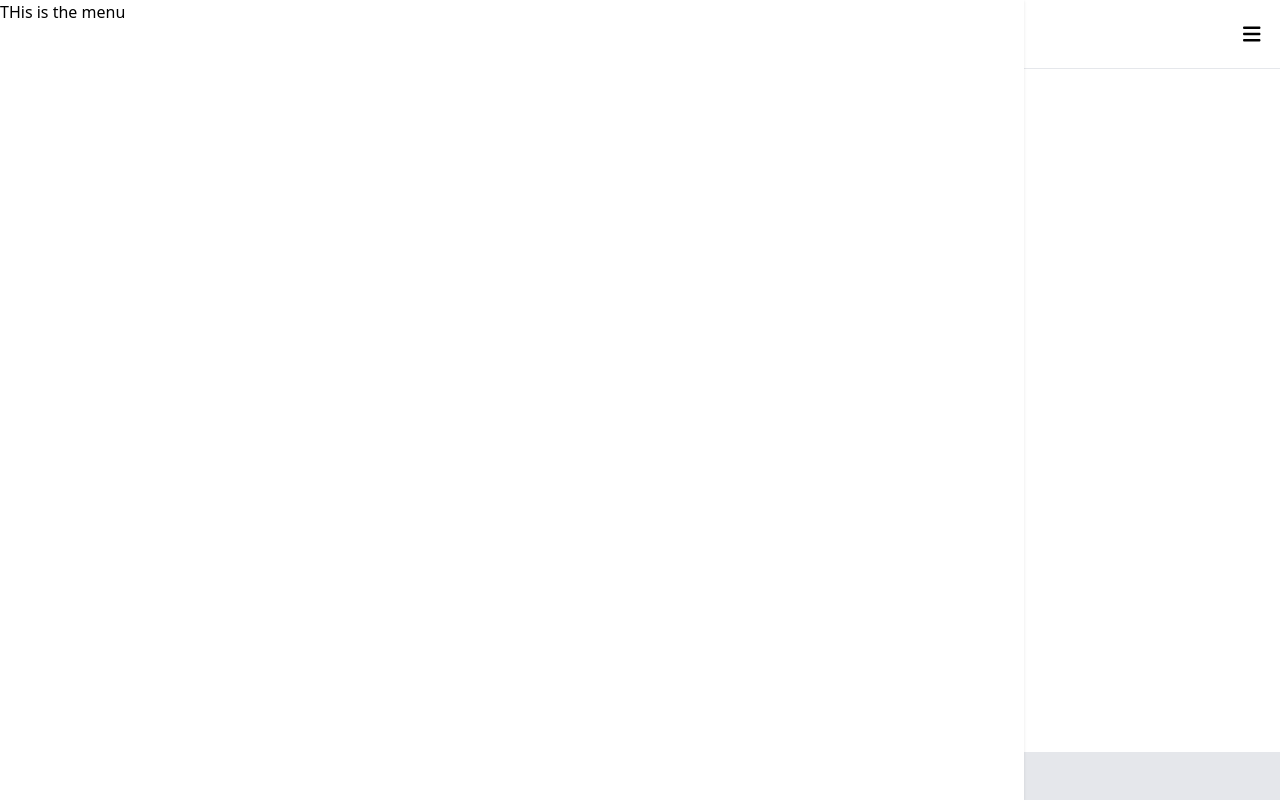
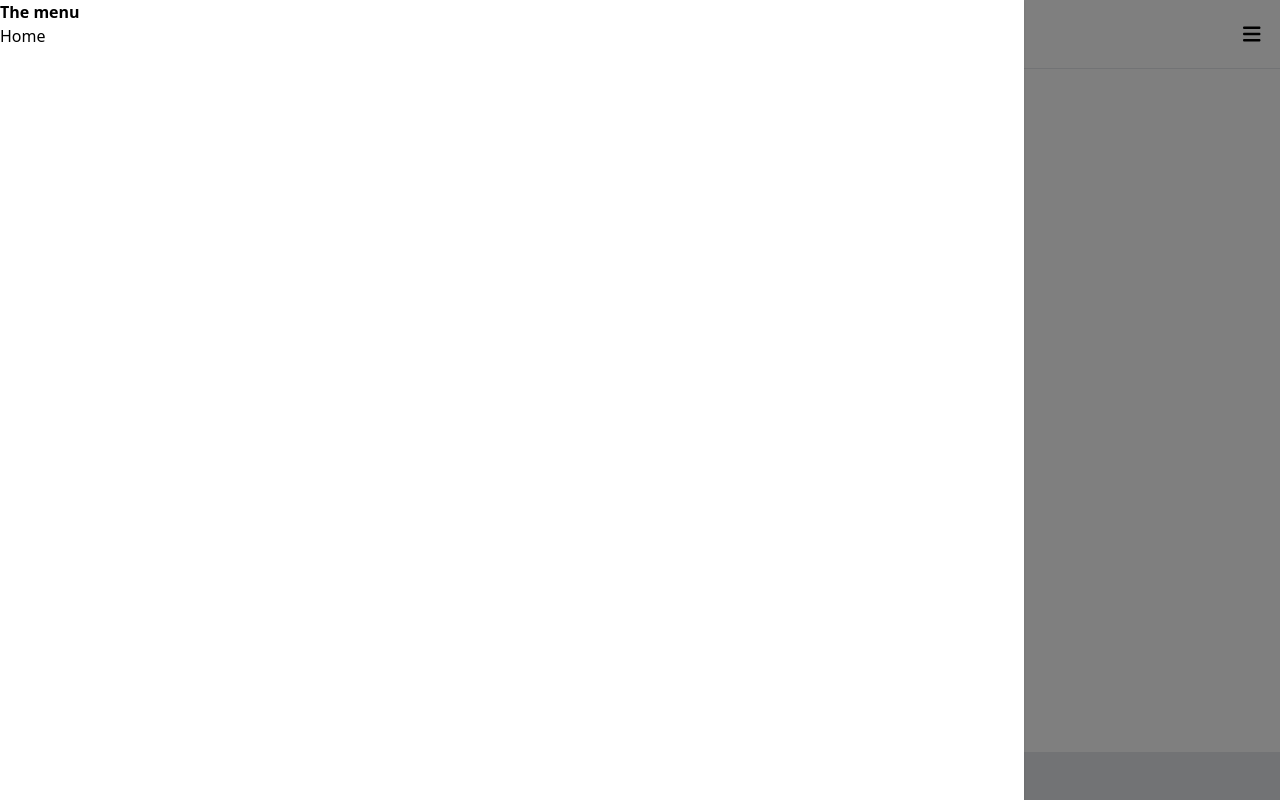
Before and after one commit to ominezX9/Learn-React-Tuts, a React (Create React App) app: page / in a window 1280 px wide. Both pictures are taken after a click on the icon 1251 px from the left and 33 px from the top of the page. Built offline with nearby package versions, Linux system fonts and the light colour scheme.

Commit message:
Clickable Menu Done

```diff
--- a/src/Components/HelloWorld.js
+++ b/src/Components/HelloWorld.js
@@ -4,7 +4,9 @@ import React from "react";
 class HelloWorld extends React.Component{
     render(){
         return(
-            <h1>Hello World</h1>
+            <div className="p-5 text-2xl">
+                <h1 className="font-bold">This is the homepage</h1>
+            </div>
         )
     }
 
--- a/src/Components/Navigation.js
+++ b/src/Components/Navigation.js
@@ -8,6 +8,13 @@ import { useTransition, animated } from "react-spring";
 
 function Navigation(){
     const [showMenu, setShowMenu] = useState(false);
+
+    const maskTransitions =   useTransition(showMenu, {
+        from: {opacity: 0},
+        enter:{opacity: 1},
+        leave: {opacity: 0}
+    });
+
     const menuTransitions =   useTransition(showMenu, {
         from: {opacity: 0, left: '-100px'},
         enter:{opacity: 1, left: '0px'},
@@ -26,13 +33,28 @@ function Navigation(){
                 onClick={toggleMenu}
                 />
             </span>
+            {/* transparent background */}
+
+            {
+                maskTransitions((style, item) =>
+                       item ?  (<animated.div
+                        style={style}
+                        className="bg-black-t-50 fixed top-0 left-0 w-full h-full z-50"
+                        onClick={toggleMenu}
+                        >
+                    </animated.div>) : null
+            )}
+
             {
                 menuTransitions((style, item) =>
                        item ?  (<animated.div
                         style={style}
                         className="fixed bg-white top-0 left-0 w-4/5 h-full z-50 shadow"
                         >
-                        THis is the menu
+                        <span className="font-bold ">The menu</span>
+                        <ul>
+                            <li>Home</li>
+                        </ul>
                     </animated.div>) : null
             )}
         </nav>
```
